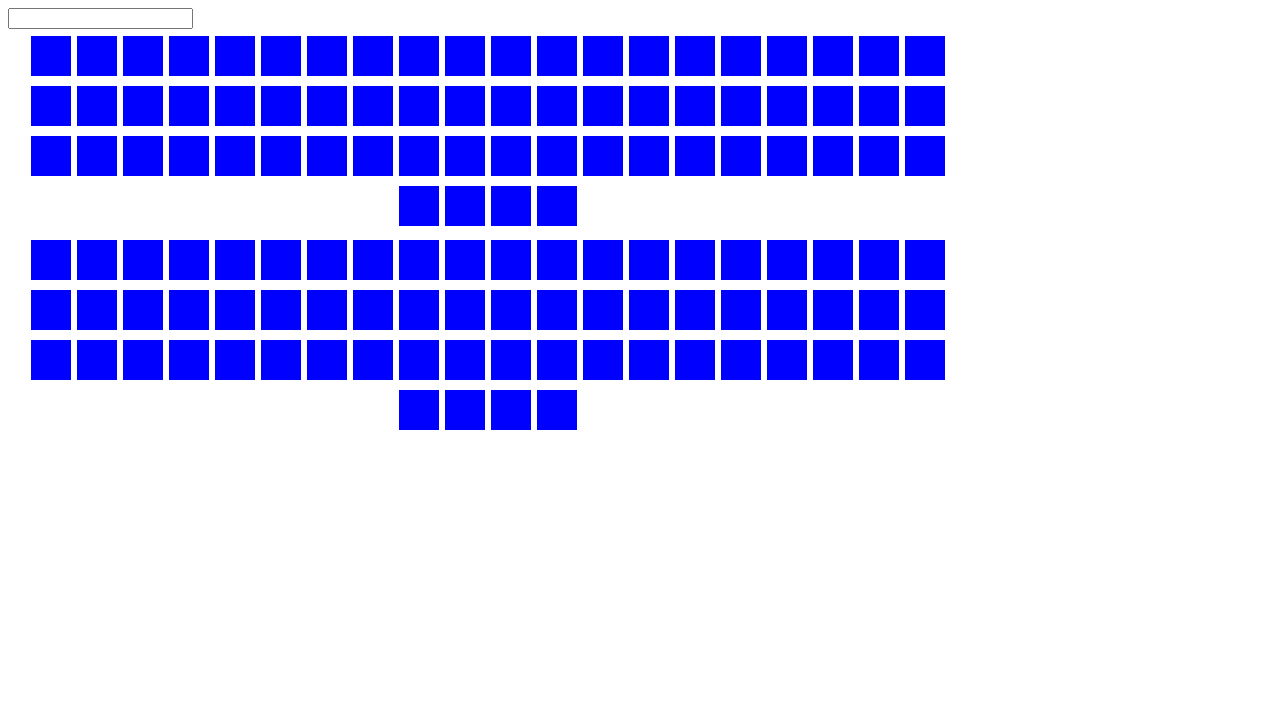
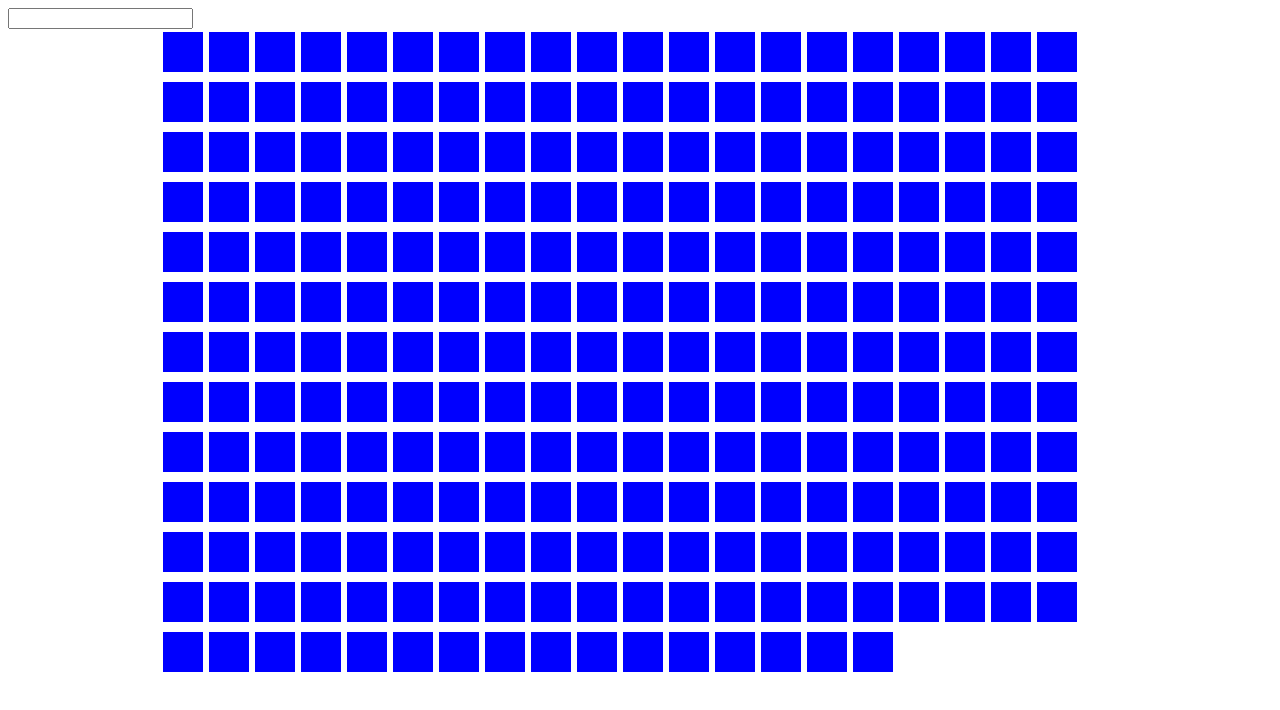
Before and after one commit to Skerj/gridproject, a plain HTML site: page index.html in a window 1280 px wide. Drawn offline with nearby package versions, Linux system fonts and the light colour scheme.

Commit message:
Added for loop for grid

```diff
--- a/css/styles.css
+++ b/css/styles.css
@@ -2,7 +2,8 @@ html {
 	font-family: helvetica, sans-serif;
 }
 
-.container {
+#container {
+	margin: auto;
 	width: 960px;
 	height: 960px;
 }
@@ -11,7 +12,7 @@ html {
 	text-align: center;
 }
 
-.gridelement {
+.box {
 	display: inline-block;
 	background-color: blue;
 	height: 40px;
--- a/index.html
+++ b/index.html
@@ -9,17 +9,8 @@
 	<form>
 		<input type="number" name="gridnumber"><br>
 	</form>
-	<div class="container">
-		<table class="grid">
-			<tr>
-				<div class="gridelement"></div>
-				<div class="gridelement"></div>
-				<div class="gridelement"></div>
-				<div class="gridelement"></div>
-			</tr>
-			<tr>
-			</tr>
-		</table>
+	<div id="container">
+
 	</div>
 
 	<script src="https://ajax.googleapis.com/ajax/libs/jquery/1.11.0/jquery.min.js"></script>
--- a/js/scripts.js
+++ b/js/scripts.js
@@ -1,5 +1,7 @@
-$(document).ready(function() {
-	for (i = 0; i < 5; i++) {
-		$('tr').after($('.gridelement'));
+$(document).ready(function () {
+	var b=16;
+	var c=b*b;
+	for (var a=0; a<c; a++) {
+		$('#container').append("<div class='box'></div>")
 	}
 });
```
